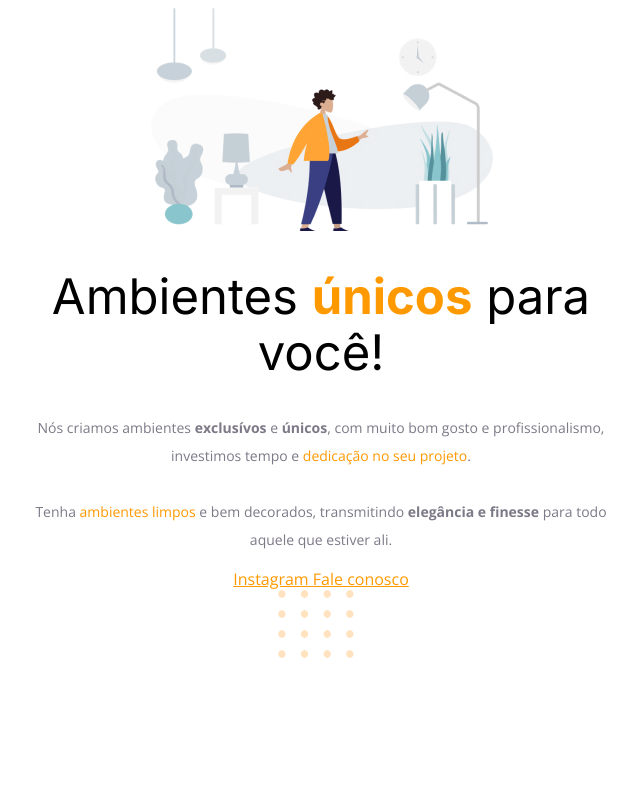
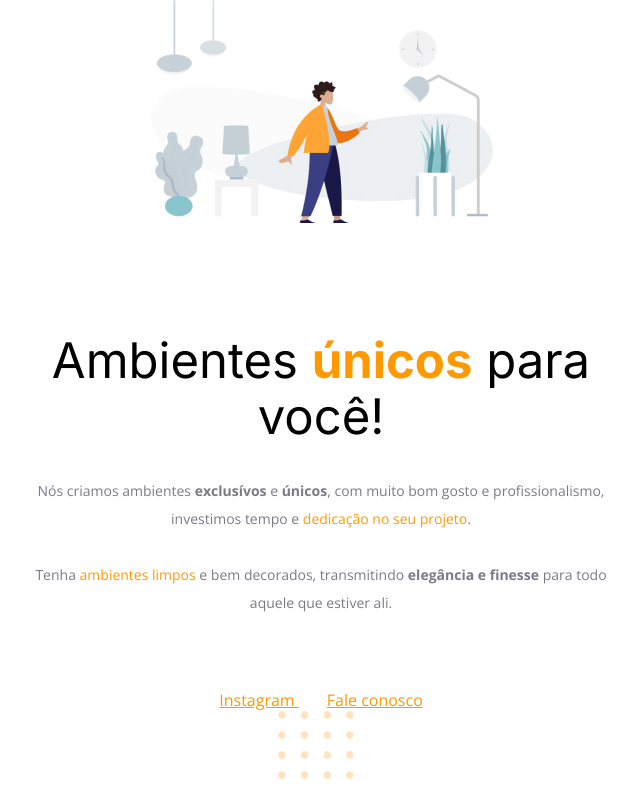
Before and after one commit to willnogueyra/projeto-01, a plain HTML site: page index.html in a window 1280 px wide. Shown: the whole page, without its empty margins (319-959 px from the left). Drawn offline with nearby package versions, Linux system fonts and the light colour scheme.

Commit message:
espaçamentos

```diff
--- a/style.css
+++ b/style.css
@@ -1,11 +1,16 @@
 body {
   font-family: 'Open Sans', sans-serif;
   text-align: center;
+  margin: 0;
 }
 
 #hero {
   width: 592px;
-  margin: auto;
+  margin: 0 auto 72px;
+}
+
+#hero img {
+  margin-bottom: 72px;
 }
 
 h1 {
@@ -13,6 +18,7 @@ h1 {
   font-size: 49px;
   line-height: 56px;
   font-weight: normal;
+  margin-bottom: 32px;
 }
 h1 span {
   font-weight: bold;
@@ -28,3 +34,7 @@ p {
   font-size: 14px;
   line-height: 28px;
 }
+
+#footer a + a { /* seleciona o link que tenha anterior a ele tenha um link */
+  margin-left: 28px;
+}
```
